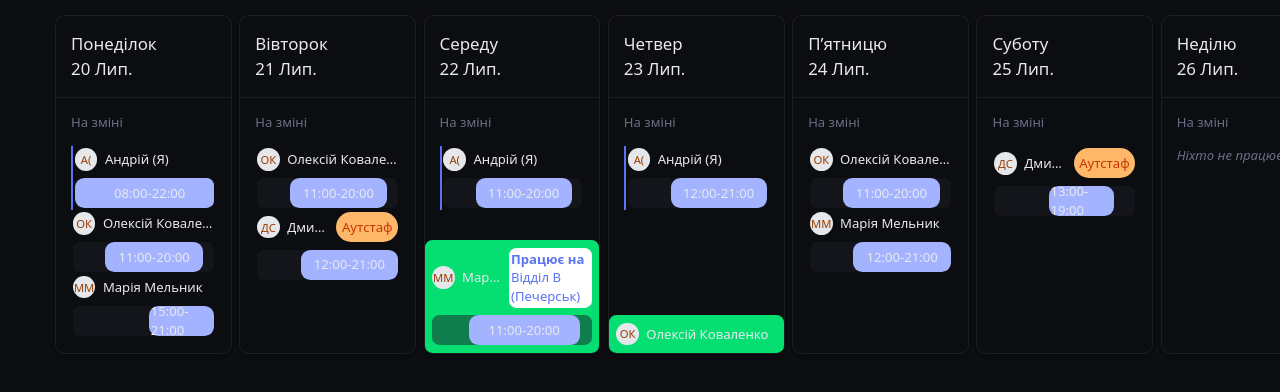
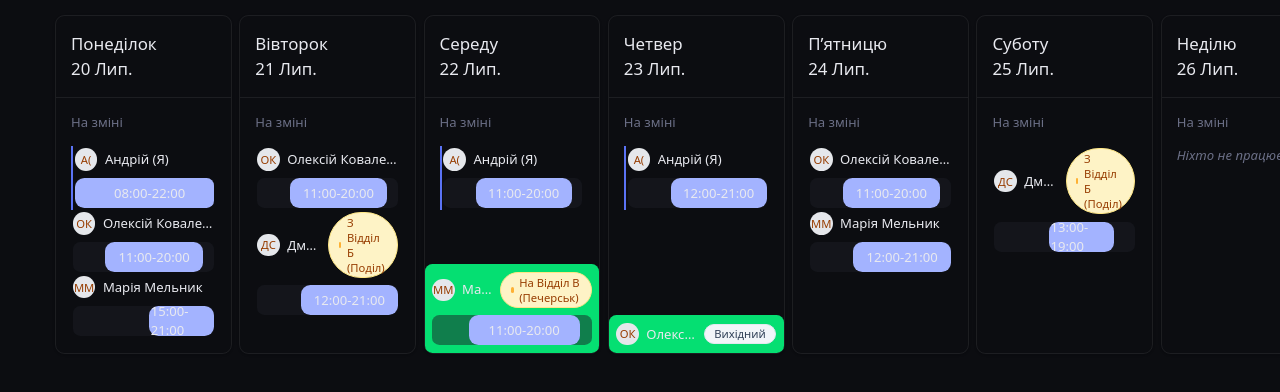
Before and after one commit to Andrey-Alohin/shift-app, a Next.js app: page /test in a window 1280 px wide. Shown: the top 392 px of the page. Built offline with nearby package versions, Linux system fonts and the light colour scheme; no server answers.

Commit message:
refactor(entities/shift): replace old badge in ShiftCard with ShiftStatusBadge

```diff
--- a/src/entities/shift/ui/ShifCard.tsx
+++ b/src/entities/shift/ui/ShifCard.tsx
@@ -3,6 +3,7 @@ import Avatar from "@/shared/ui/Avatar";
 import RangeBar from "@/shared/ui/RangeBar";
 import { cn } from "@/shared/utils";
 import { NormalizedShift } from "@/shared/utils/normalizeAndGroupWeekScheudle";
+import { ShiftStatusBadge } from "./ShiftStatusBadge";
 
 interface ShiftCardProps {
   shift: NormalizedShift;
@@ -47,17 +48,12 @@ export default function ShiftCard({ shift, funcCalcRenge }: ShiftCardProps) {
         <p className="text-sm font-medium text-foreground truncate">
           {user.name}
         </p>
-        {isOutstaffIn && (
-          <p className="p-1.5 text-sm bg-orange-300 text-orange-700 rounded-full">
-            Аутстаф
-          </p>
-        )}
-        {isOutstaffOut && (
-          <p className="text-sm bg-accent-foreground text-accent rounded-md p-0.5">
-            <span className="font-semibold">Працює на</span>{" "}
-            {relatedGroup?.name}
-          </p>
-        )}
+        <ShiftStatusBadge
+          type={type}
+          isOutIn={isOutstaffIn}
+          isOutOut={isOutstaffOut}
+          groupName={relatedGroup?.name}
+        />
       </div>
       {type === ShiftType.Work && (
         <div className="relative h-8 bg-muted/50 rounded-md overflow-hidden">
--- a/src/entities/shift/ui/ShiftStatusBadge.tsx
+++ b/src/entities/shift/ui/ShiftStatusBadge.tsx
@@ -35,7 +35,7 @@ export function ShiftStatusBadge({
   }
 
   if (isOutIn) {
-    const txt = groupName || "З іншого відділення";
+    const txt = groupName || "іншого відділення";
     return (
       <Badge
         variant="amber"
@@ -43,16 +43,16 @@ export function ShiftStatusBadge({
         title={`Працівник з: ${txt}`}
       >
         <span className="w-1.5 h-1.5 rounded-full bg-amber-500 animate-pulse" />
-        {txt}
+        {"З " + txt}
       </Badge>
     );
   }
   if (isOutOut) {
-    const txt = groupName || "На іншому відділенні";
+    const txt = groupName || "іншому відділенні";
     return (
-      <Badge variant="amber" className={className} title={txt}>
+      <Badge variant="amber" className={className} title={"На " + txt}>
         <span className="w-1.5 h-1.5 rounded-full bg-amber-500 animate-pulse" />
-        {txt}
+        {"На " + txt}
       </Badge>
     );
   }
```
